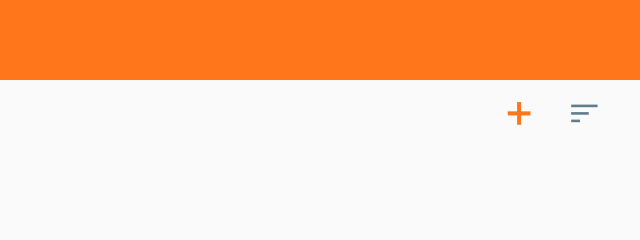
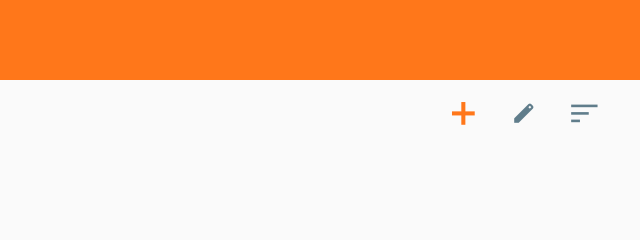
Before and after one commit to updatedMyJournal/todo-list, a website built with webpack: page src/index.html in a window 1280 px wide. Shown: the top 240 px of the page, 640-1280 px from the left. Built offline with nearby package versions, Linux system fonts and the light colour scheme.

Commit message:
Add edit icon in todo-header

```diff
--- a/src/index.html
+++ b/src/index.html
@@ -115,6 +115,7 @@
         <h2>All</h2>
         <div class="media icons">
           <i class="material-symbols-outlined icon add clickable-elem">add</i>
+          <i class="material-symbols-outlined icon edit clickable-elem">edit</i>
           <i class="material-symbols-outlined icon sort clickable-elem">sort</i>
         </div>
       </div>
--- a/src/sass/_main.scss
+++ b/src/sass/_main.scss
@@ -82,11 +82,11 @@ $half-gap-size: calc(var(--gap-size) / 2);
     background-color: rgb(var(--hover-bg-color));
   }
 
-  // .edit {
-  //   color: rgb(96, 125, 139);
-  //   font-variation-settings: 'FILL' 1;
-  // }
-  //
+  .edit {
+    color: rgb(96, 125, 139);
+    font-variation-settings: 'FILL' 1;
+  }
+
   .add {
     font-size: inherit;
     font-weight: 700;
```
Also changed, not shown: dist/index.html, dist/style.css.
